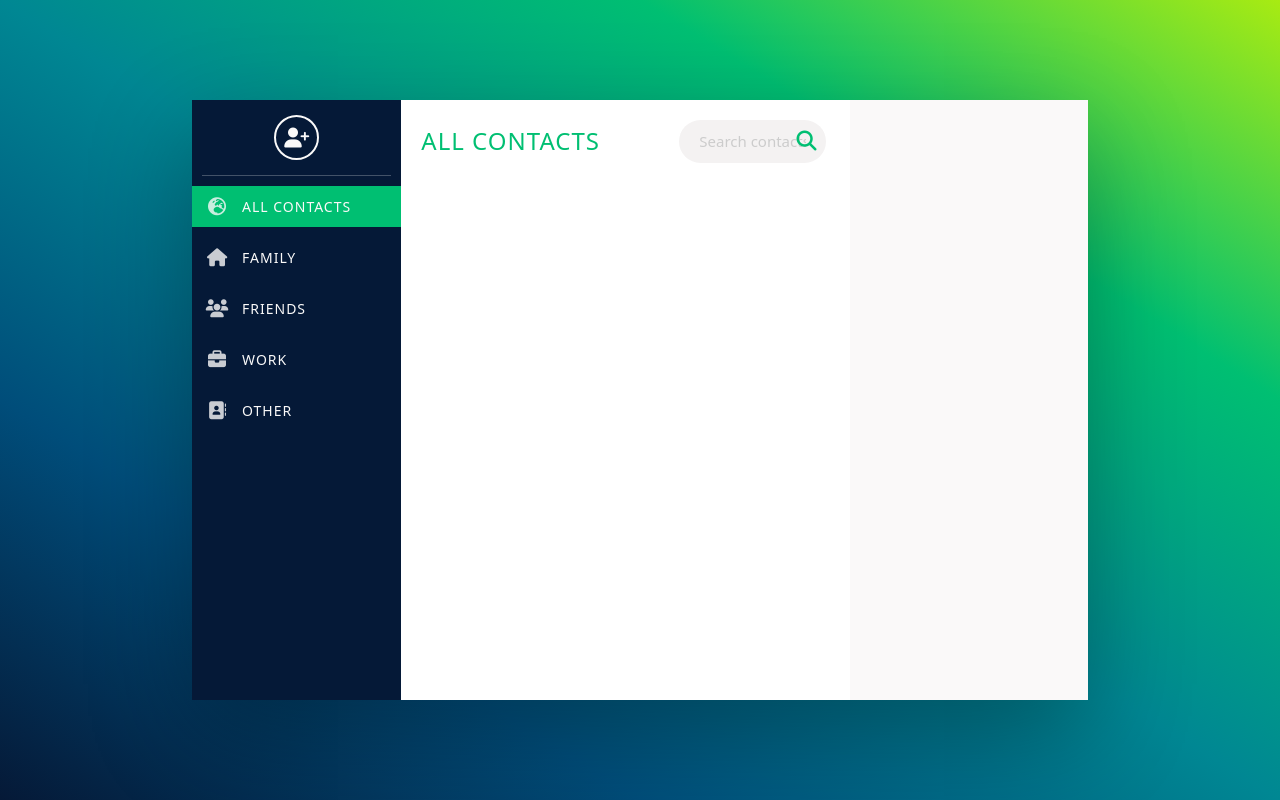
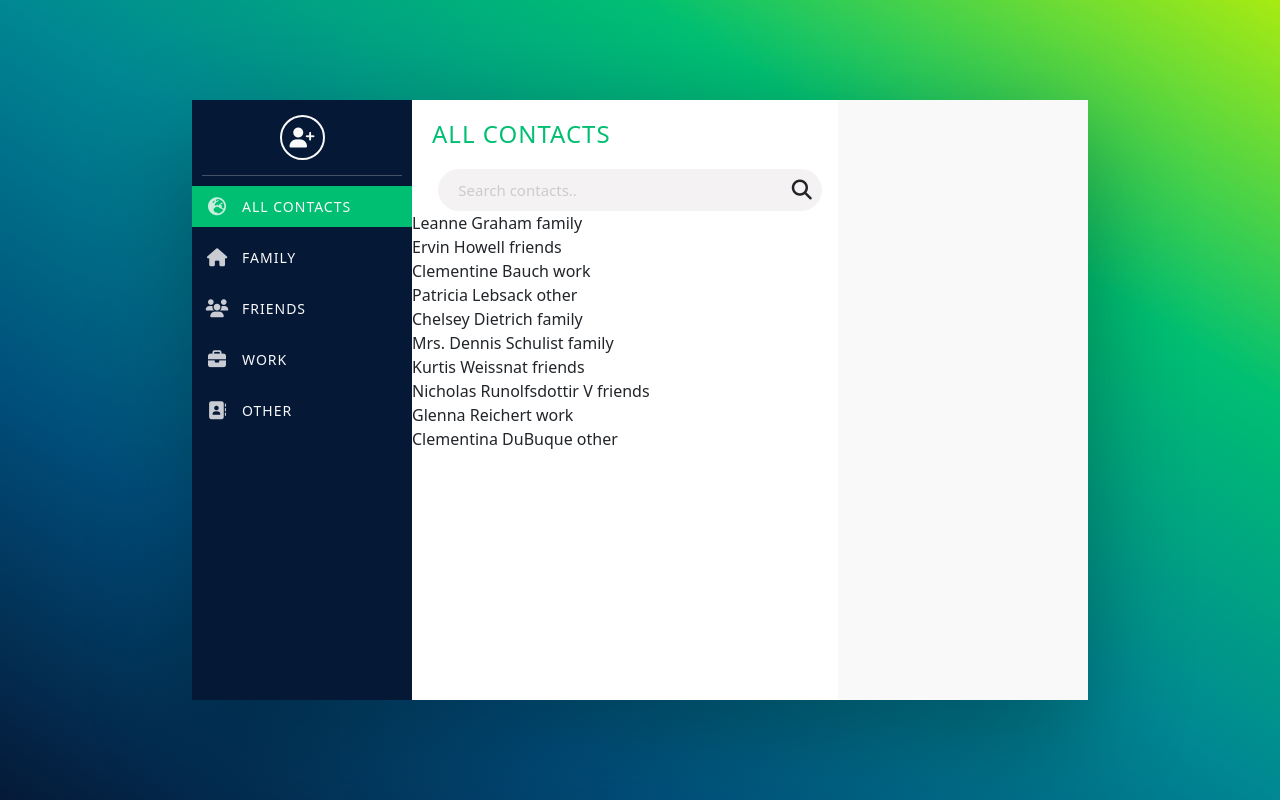
Before and after one commit to marichka-offen/phone-book, a Vue app: page / in a window 1280 px wide. Built offline with nearby package versions, Linux system fonts and the light colour scheme.

Commit message:
Created search functionality

```diff
--- a/src/components/Header.vue
+++ b/src/components/Header.vue
@@ -1,16 +1,11 @@
 <template>
   <div id="header">
     <slot name="header"> </slot>
-    <search-bar />
   </div>
 </template>
 
 <script>
-import SearchBar from "@/components/SearchBar.vue"
-
-export default {
-  components: { SearchBar }
-}
+export default {}
 </script>
 
 <style lang="scss" scoped>
--- a/src/components/SearchBar.vue
+++ b/src/components/SearchBar.vue
@@ -1,6 +1,10 @@
 <template>
   <form action="#" class="search">
-    <input type="text" placeholder="Search contacts.." />
+    <input
+      type="text"
+      placeholder="Search contacts.."
+      v-on:input="$emit('change', $event.target.value)"
+    />
 
     <i class="fas fa-search"></i>
   </form>
--- a/src/layouts/DefaultLayout.vue
+++ b/src/layouts/DefaultLayout.vue
@@ -50,7 +50,7 @@ export default {
 }
 .fade-enter-active,
 .fade-leave-active {
-  transition: opacity 0.3s ease-in-out;
+  transition: opacity 0.3s ease;
 }
 
 .fade-enter-from,
--- a/src/views/AllContacts.vue
+++ b/src/views/AllContacts.vue
@@ -1,12 +1,41 @@
 <template>
-  <Header><h2 slot="header">All Contacts</h2></Header>
+  <div>
+    <Header><h2 slot="header">All Contacts</h2></Header>
+    <search-bar @change="onChange" />
+    <contact
+      v-for="contact in filteredContacts"
+      :key="contact.id"
+      :contact="contact"
+    />
+  </div>
 </template>
 
 <script>
 import Header from "@/components/Header.vue"
+import Contact from "../components/Contact.vue"
+import SearchBar from "@/components/SearchBar.vue"
+import { mapGetters } from "vuex"
 
 export default {
-  components: { Header }
+  data() {
+    return {
+      search: ""
+    }
+  },
+  methods: {
+    onChange(value) {
+      this.search = value
+    }
+  },
+  components: { Header, Contact, SearchBar },
+  computed: {
+    ...mapGetters(["contacts"]),
+    filteredContacts() {
+      return this.contacts.filter((cnt) =>
+        cnt.name.toLowerCase().includes(this.search.toLowerCase())
+      )
+    }
+  }
 }
 </script>
 
```
